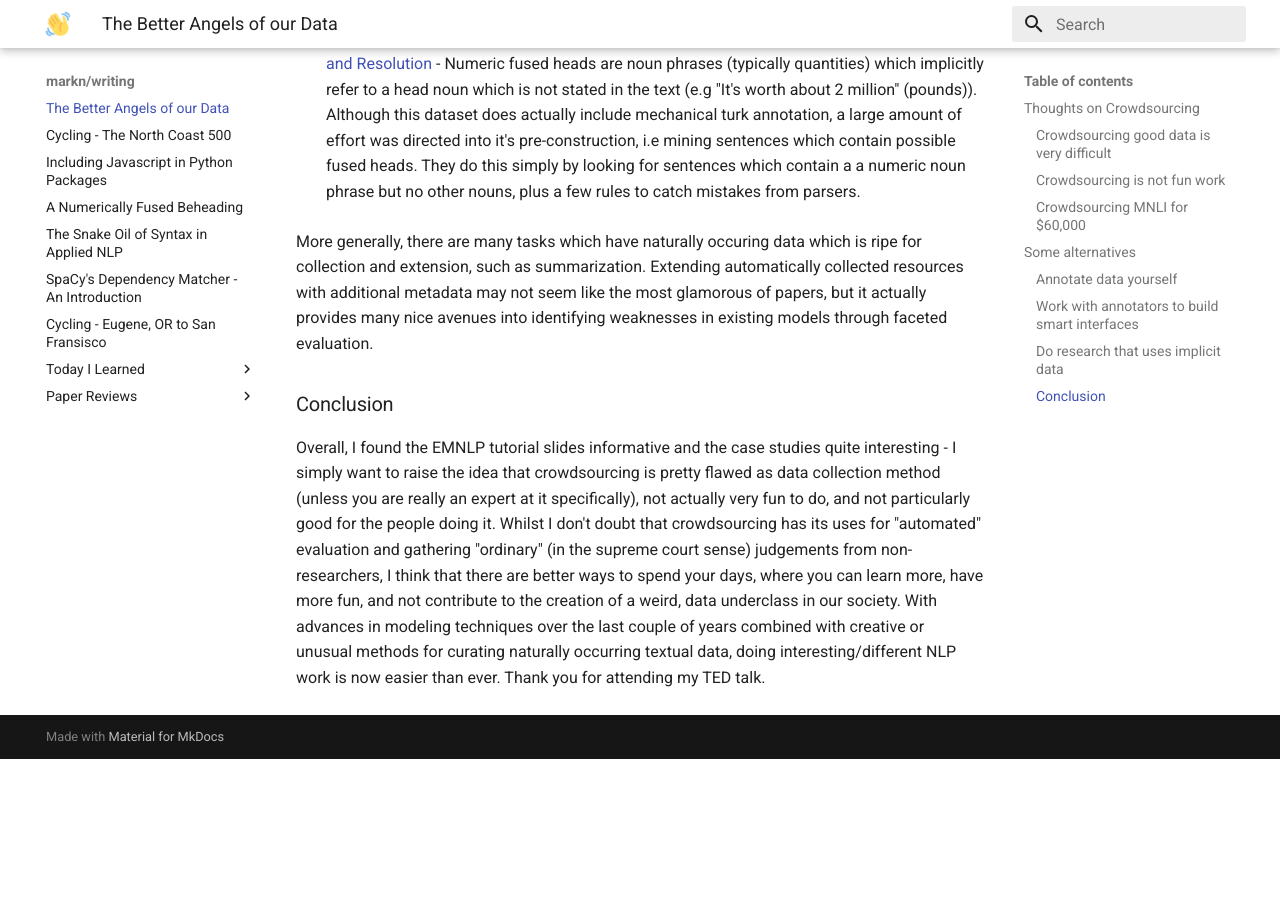
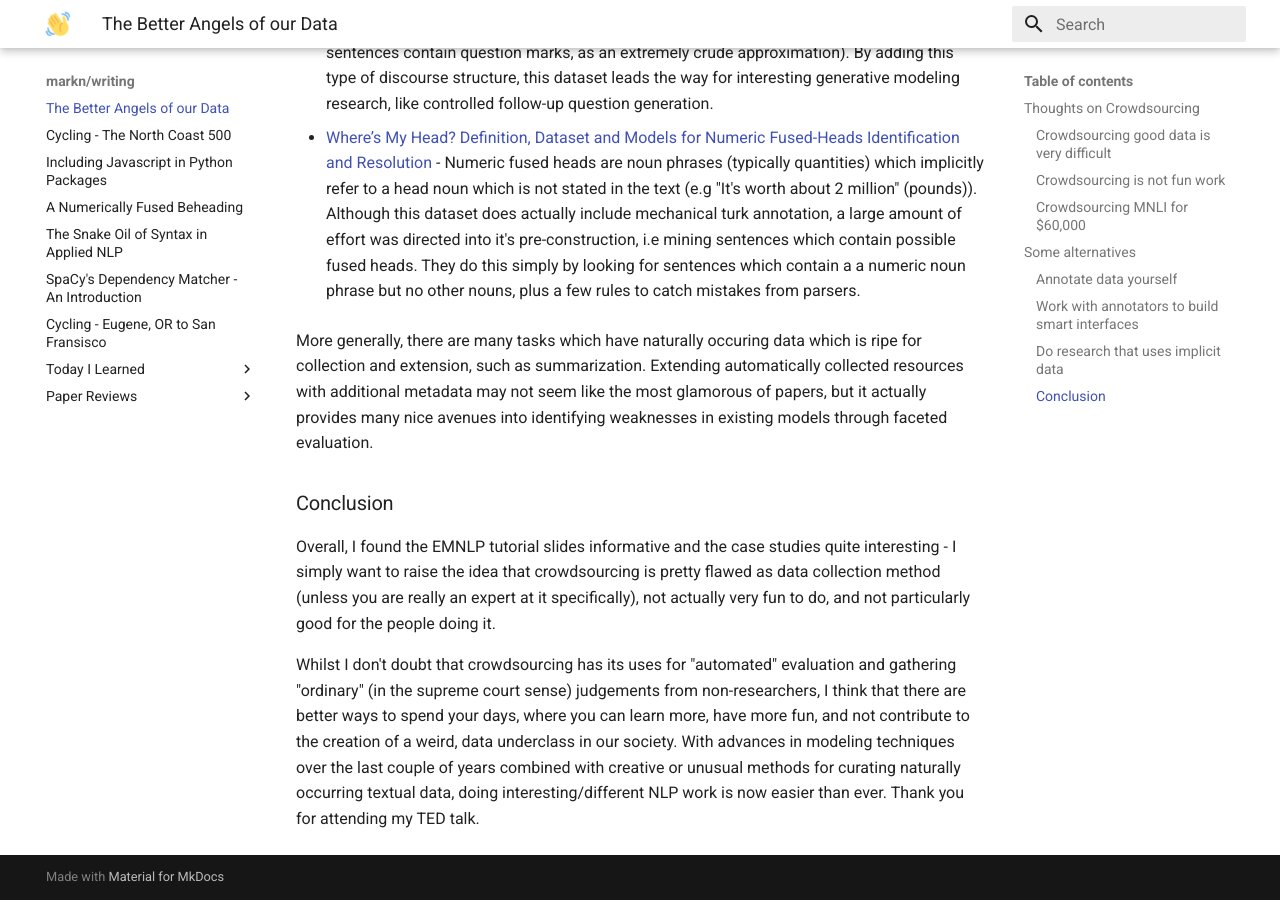
Before and after one commit to DeNeutoy/blog, an MkDocs documentation site: the page built from docs/crowdsourcing.md, in a window 1280 px wide and 900 px high, scrolled down 3250 px. Built offline with MkDocs 1.6.1 and Material for MkDocs 9.7.7, drawn with Linux system fonts in a browser that asks for light colours; emoji names are drawn with the system emoji font; before the commit the page ends 4009 px from its top, so only the background shows below that; some of the changed text lies outside the part shown.

Commit message:
tweak layout

```diff
--- a/docs/crowdsourcing.md
+++ b/docs/crowdsourcing.md
@@ -17,9 +17,9 @@
 
 If you consider that some people have spent their entire research agenda dedicated to how to perform effective crowdsourcing for NLP tasks - it begins to look like an area in which real expertise is required and is not something that should be approached lightly. One such person is [Julian Michael](https://julianmichael.org/). If you are interested in rock solid crowdsourcing for novel NLP tasks (in particular, QA SRL), I strongly recommend checking out some of Julian's papers, in particular:
 
-[Controlled Crowdsourcing for High-Quality QA-SRL Annotation](https://aclanthology.org/2020.acl-main.626/)
-[Crowdsourcing Question-Answer Meaning Representations](https://aclanthology.org/N18-2089/)
-[AmbigQA: Answering Ambiguous Open-domain Questions](https://aclanthology.org/2020.emnlp-main.466/)
+- [Controlled Crowdsourcing for High-Quality QA-SRL Annotation](https://aclanthology.org/2020.acl-main.626/)
+- [Crowdsourcing Question-Answer Meaning Representations](https://aclanthology.org/N18-2089/)
+- [AmbigQA: Answering Ambiguous Open-domain Questions](https://aclanthology.org/2020.emnlp-main.466/)
 
 
 ### Crowdsourcing is not fun work
@@ -41,7 +43,9 @@
 
 Data annotation is not actually so impossibly slow/mundane that you can't do it yourself (and if you do think that, maybe check yourself). I have annotated a dataset of sentences from a legal corpora before by hand, which took me about 2 weeks of occasional work, maybe an hour or so per day. I ended up with a dataset of 2.5k fully annotated sentences, which I used to train an NER model which obtained accuracies in the high 80s/90s in terms of F1.
 
-Also, data annotation is extremely helpful for exposing yourself to actual data, and the huge number of edge cases, context considerations and weirdness that comes with actual human language. It also makes you think about niche design decisions regarding the annotation process itself. You, as a modeler of this data as well as the annotator, *know a lot about how the data will be used and how your model will process it*, which is extremely important. You can read about an example of this in another of my [blog posts](./numeric_annotation.md). If you are creating a dataset on Mechanical Turk, I would strongly recommend that you spend *at least* 2 days just annotating data using the same interface as the crowdworkers you are employing. It will be helpful for the above reasons, but also for other practical things like working out fair pay rates and how much throughput you can expect if the task is being done correctly.
+Also, data annotation is extremely helpful for exposing yourself to actual data, and the huge number of edge cases, context considerations and weirdness that comes with actual human language. It also makes you think about niche design decisions regarding the annotation process itself. You, as a modeler of this data as well as the annotator, *know a lot about how the data will be used and how your model will process it*, which is extremely important. You can read about an example of this in another of my [blog posts](./numeric_annotation.md).
+
+If you are creating a dataset on Mechanical Turk, I would strongly recommend that you spend *at least* 2 days just annotating data using the same interface as the crowdworkers you are employing. It will be helpful for the above reasons, but also for other practical things like working out fair pay rates and how much throughput you can expect if the task is being done correctly.
 
 ### Work with annotators to build smart interfaces
 
@@ -71,4 +75,6 @@
 
 ### Conclusion
 
-Overall, I found the  EMNLP tutorial slides informative and the case studies quite interesting - I simply want to raise the idea that crowdsourcing is pretty flawed as data collection method (unless you are really an expert at it specifically), not actually very fun to do, and not particularly good for the people doing it. Whilst I don't doubt that crowdsourcing has its uses for "automated" evaluation and gathering "ordinary" (in the supreme court sense) judgements from non-researchers, I think that there are better ways to spend your days, where you can learn more, have more fun, and not contribute to the creation of a weird, data underclass in our society. With advances in modeling techniques over the last couple of years combined with creative or unusual methods for curating naturally occurring textual data, doing interesting/different NLP work is now easier than ever. Thank you for attending my TED talk.
+Overall, I found the  EMNLP tutorial slides informative and the case studies quite interesting - I simply want to raise the idea that crowdsourcing is pretty flawed as data collection method (unless you are really an expert at it specifically), not actually very fun to do, and not particularly good for the people doing it.
+
+Whilst I don't doubt that crowdsourcing has its uses for "automated" evaluation and gathering "ordinary" (in the supreme court sense) judgements from non-researchers, I think that there are better ways to spend your days, where you can learn more, have more fun, and not contribute to the creation of a weird, data underclass in our society. With advances in modeling techniques over the last couple of years combined with creative or unusual methods for curating naturally occurring textual data, doing interesting/different NLP work is now easier than ever. Thank you for attending my TED talk.
```
Also changed, not shown: other parts of docs/crowdsourcing.md (+3 -1 lines).
